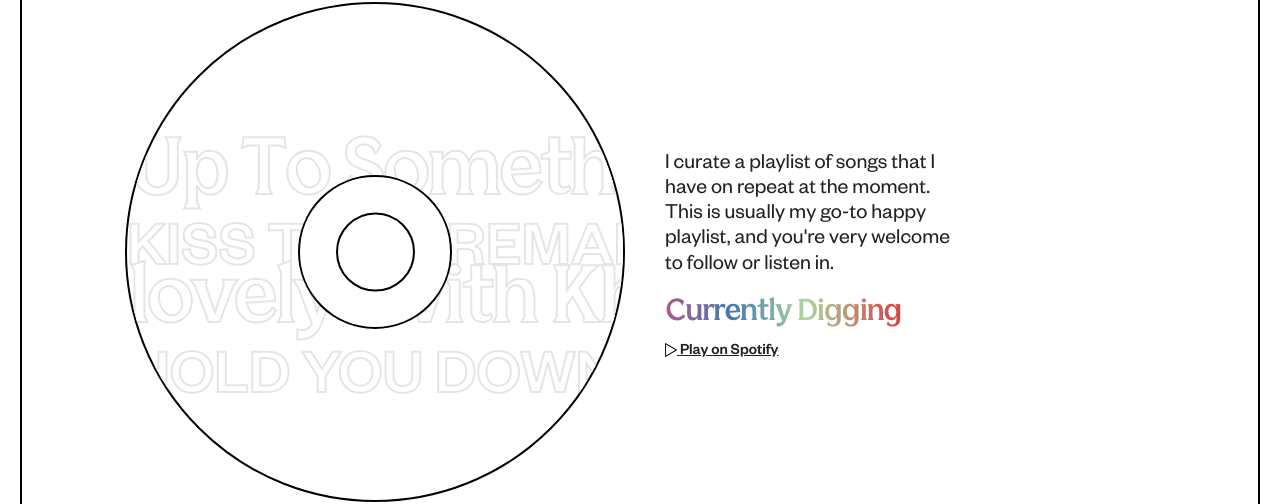
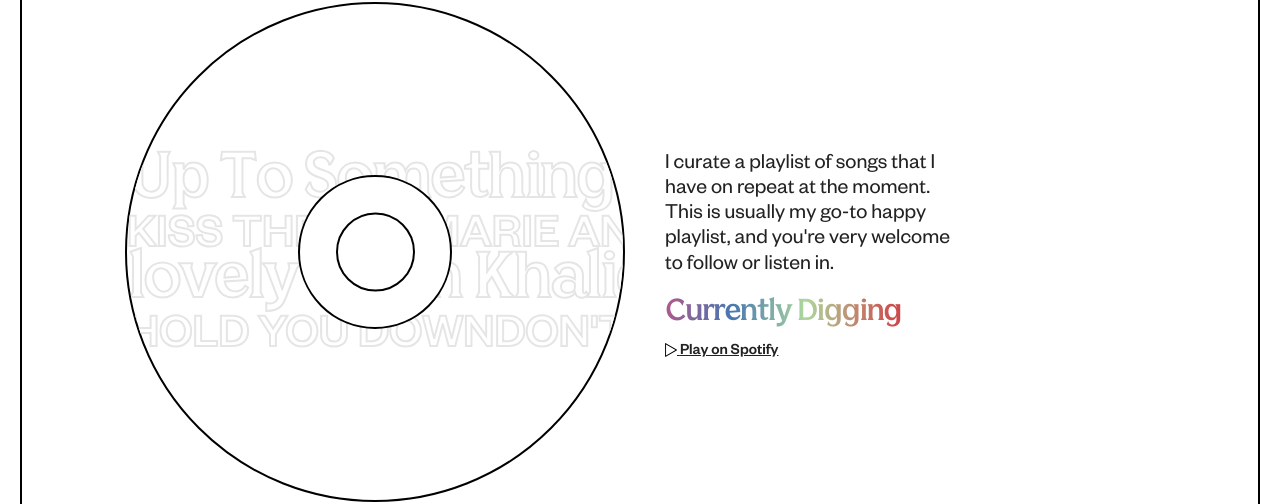
Before and after one commit to fathermerry/opemipo.com, a Jekyll site: the page built from index.md, in a window 1280 px wide. Shown: the part 1690-2194 px from the top of the page. Built offline with Jekyll 4.4.1, drawn with Linux system fonts in a browser that asks for light colours.

Commit message:
Improve design of disc text

```diff
--- a/_sass/components/_currently-digging.scss
+++ b/_sass/components/_currently-digging.scss
@@ -78,15 +78,20 @@ section#currently-digging {
     display: block;
     width: 100%;
     height: 4.8rem;
+    position: relative;
     span {
         white-space: nowrap;
+        position: absolute;
+        top: 0;
+        left: 0;
+        font-size: 4.8rem;
+        line-height: 4.8rem;
+        text-transform: uppercase;
         a {
             text-decoration: none;
             color: white;
             -webkit-text-stroke: 2px #e5e5e5;
             vertical-align: top;
-            font-size: 6.4rem;
-            text-transform: uppercase;
             font-weight: 600;
             &:hover {
                 color: white;
@@ -97,21 +102,27 @@ section#currently-digging {
     }
     @media all and (max-width: 640px) {
         height: 3.6rem;
-        span a {
-            font-size: 4.8rem;
+        span {
+            font-size: 3.6rem;
+            line-height: 3.6rem;
+            a {
+                -webkit-text-stroke: 1.5px #e5e5e5;
+            }
         }
     }
     &.serif {
-        height: 8rem;
-        span a {
-            font-size: 8rem;
-            letter-spacing: -0.08em;
+        height: 5.2rem;
+        span {
+            font-size: 6.4rem;
+            line-height: 5.2rem;
             text-transform: none;
+            letter-spacing: -0.07em;
         }
         @media all and (max-width: 640px) {
-            height: 6rem;
-            span a {
-                font-size: 6rem;
+            height: 3.6rem;
+            span {
+                font-size: 4.8rem;
+                line-height: 3.6rem;
             }
         }
     }
```
